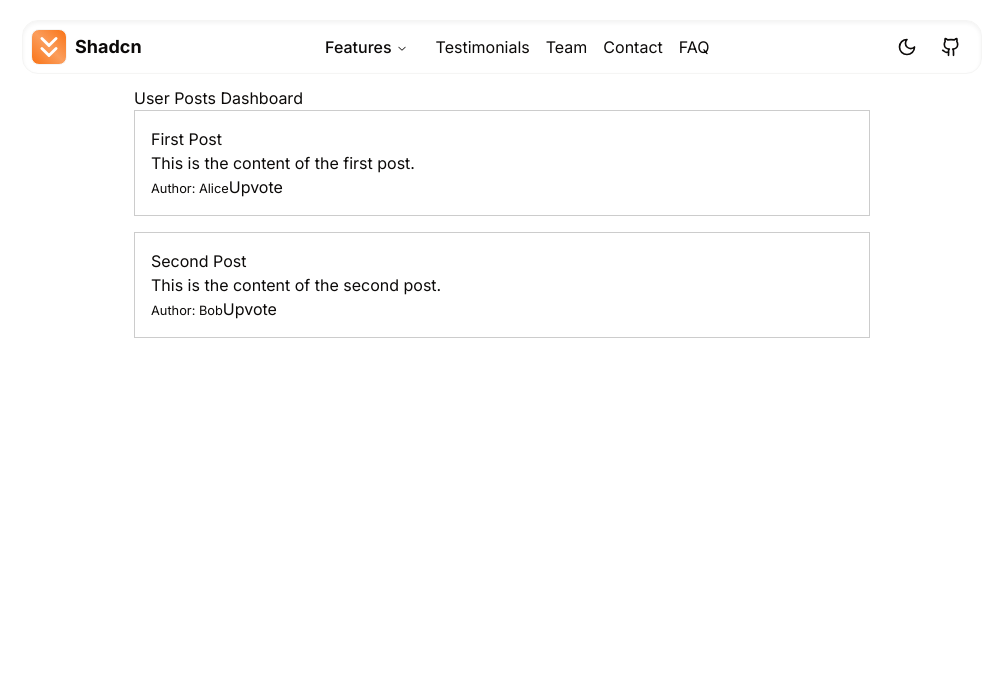
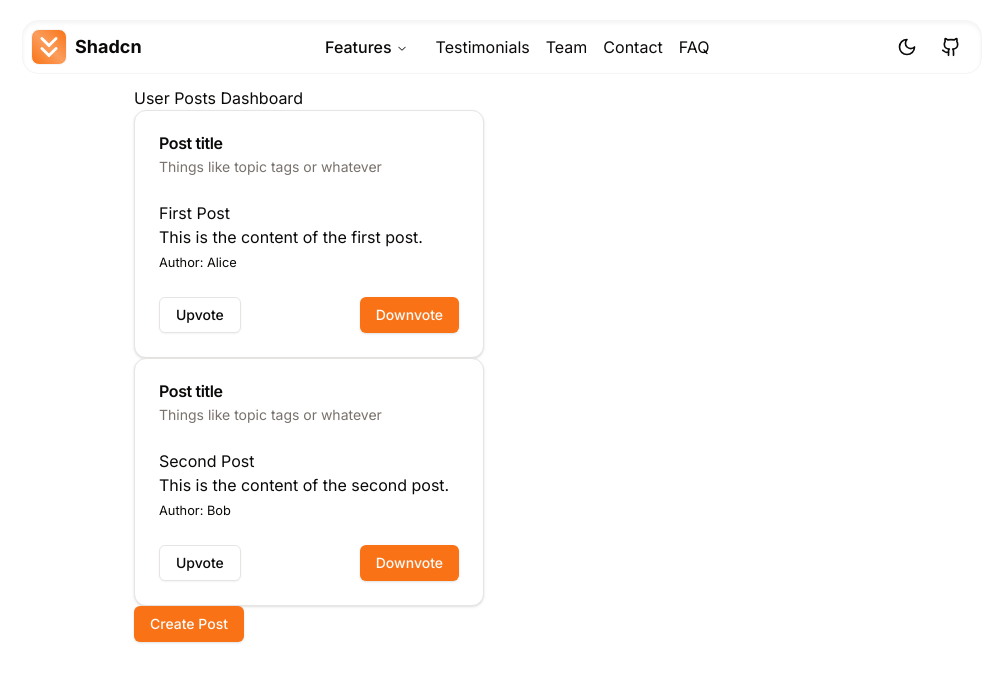
Before and after one commit to JasonYapzx/reputify, a Next.js app: page /dashboard in a window 1280 px wide. Shown: the top 682 px of the page, without its empty margins (138-1128 px from the left). Built offline with nearby package versions, Linux system fonts and the light colour scheme.

Commit message:
add baseline pages and API routes

```diff
--- a/src/app/dashboard/page.tsx
+++ b/src/app/dashboard/page.tsx
@@ -1,7 +1,12 @@
+"use client";
+import { Button } from "@/components/ui/button";
 import { NextPage } from 'next';
 import PostList from '../../components/PostList';
 import { posts } from '../../data/posts';
 import { Post } from '../../types/Post';
+
+
+import { useRouter } from 'next/navigation';
 
 interface DashboardProps {
   posts: Post[];
@@ -9,10 +14,17 @@ interface DashboardProps {
 
 
 const Dashboard: NextPage<DashboardProps> = ({}) => {
+  const router = useRouter();
+
+  const handleRoute = () => {
+    router.push('/form');
+  };
+
   return (
     <div style={styles.container}>
       <h1>User Posts Dashboard</h1>
       <PostList posts={posts} />
+      <Button onClick={handleRoute}>Create Post</Button>
     </div>
   );
 };
--- /dev/null
+++ b/src/app/form/page.tsx
@@ -0,0 +1,84 @@
+"use client"
+import { NextPage } from 'next';
+
+
+import { zodResolver } from "@hookform/resolvers/zod";
+import { useForm } from "react-hook-form";
+import { z } from "zod";
+
+import { Button } from "@/components/ui/button";
+import {
+  Card,
+  CardContent,
+  CardDescription,
+  CardHeader,
+  CardTitle
+} from "@/components/ui/card";
+import {
+  Form,
+  FormControl,
+  FormDescription,
+  FormField,
+  FormItem,
+  FormLabel,
+  FormMessage,
+} from "@/components/ui/form";
+import { Input } from "@/components/ui/input";
+
+const formSchema = z.object({
+  username: z.string().min(2).max(50),
+})
+
+
+const FormPage: NextPage = () => {
+
+  const form = useForm<z.infer<typeof formSchema>>({
+    resolver: zodResolver(formSchema),
+    defaultValues: {
+      username: "",
+    },
+  })
+
+  // 2. Define a submit handler.
+  function onSubmit(values: z.infer<typeof formSchema>) {
+    // Do something with the form values.
+    // ✅ This will be type-safe and validated.
+    console.log(values)
+  }
+
+  return (
+    <div className="flex items-center justify-center h-screen">
+    <Card className="w-[350px]">
+      <CardHeader>
+        <CardTitle>Create new post</CardTitle>
+        <CardDescription>Make a prediction</CardDescription>
+      </CardHeader>
+      <CardContent>
+    <Form {...form}>
+      <form onSubmit={form.handleSubmit(onSubmit)} className="space-y-8">
+        <FormField
+          control={form.control}
+          name="username"
+          render={({ field }) => (
+            <FormItem>
+              <FormLabel>Description</FormLabel>
+              <FormControl>
+                <Input placeholder="Text" {...field} />
+              </FormControl>
+              <FormDescription>
+                Your messsage
+              </FormDescription>
+              <FormMessage />
+            </FormItem>
+          )}
+          />
+        <Button type="submit">Submit</Button>
+      </form>
+    </Form>
+    </CardContent>
+      </Card>
+          </div>
+  );
+};
+
+export default FormPage;
--- a/src/app/profile/page.tsx
+++ b/src/app/profile/page.tsx
@@ -1,48 +1,46 @@
+import PostList from "@/components/PostList";
+import {
+  Avatar,
+  AvatarFallback,
+  AvatarImage,
+} from "@/components/ui/avatar";
+import {
+  Card,
+  CardContent,
+  CardHeader,
+  CardTitle
+} from "@/components/ui/card";
 import { NextPage } from 'next';
-import { users } from '../../../data/users';
+import { posts } from "../../data/posts";
+import { users } from '../../data/users';
 import { User } from '../../types/User';
 
 const ProfilePage: NextPage = () => {
   const user: User = users[0];
 
   return (
-    <div style={styles.container}>
-      <h1>Profile</h1>
-      <div style={styles.profile}>
-        <img
-          src={user.avatarUrl || '/avatars/default.png'}
-          alt={`${user.name}'s avatar`}
-          style={styles.avatar}
-        />
-        <div style={styles.info}>
+    <div>
+      <Card className="w-[350px]">
+      <CardHeader>
+        <CardTitle>Someone's Profile</CardTitle>
+      </CardHeader>
+      <CardContent>
+      <div>
+      <Avatar>
+      <AvatarImage src="https://github.com/shadcn.png" alt="@shadcn" />
+      <AvatarFallback>CN</AvatarFallback>
+    </Avatar>
+        <div className="flex flex-row space-x-2">
           <h2>{user.name}</h2>
           <p><strong>Email:</strong> {user.email}</p>
           <p>{user.bio}</p>
         </div>
       </div>
+          </CardContent></Card>
+      <PostList posts={posts}/>
     </div>
   );
 };
 
-const styles = {
-  container: {
-    maxWidth: '800px',
-    margin: '0 auto',
-    padding: '2rem',
-  },
-  profile: {
-    display: 'flex',
-    alignItems: 'center',
-  },
-  avatar: {
-    width: '150px',
-    height: '150px',
-    borderRadius: '50%',
-    marginRight: '2rem',
-  },
-  info: {
-    flex: 1,
-  },
-};
 
 export default ProfilePage;
--- a/src/components/PostItem.tsx
+++ b/src/components/PostItem.tsx
@@ -1,6 +1,17 @@
 "use client";
 import React, { useState } from 'react';
 import { Post } from '../types/Post';
+
+
+import { Button } from "@/components/ui/button";
+import {
+  Card,
+  CardContent,
+  CardDescription,
+  CardFooter,
+  CardHeader,
+  CardTitle,
+} from "@/components/ui/card";
 
 interface PostItemProps {
   post: Post;
@@ -43,24 +54,23 @@ const PostItem: React.FC<PostItemProps> = ({ post }) => {
     setLoading(false);
   };
 
-
-
   return (
-    <div style={styles.postItem}>
+    <Card className="w-[350px]">
+      <CardHeader>
+        <CardTitle>Post title</CardTitle>
+        <CardDescription>Things like topic tags or whatever</CardDescription>
+      </CardHeader>
+      <CardContent>
       <h2>{post.title}</h2>
       <p>{post.content}</p>
       <small>Author: {post.author}</small>
-      <button onClick={handleUpvoteClick}>Upvote</button>
-    </div>
+      </CardContent>
+      <CardFooter className="flex justify-between">
+        <Button onClick={handleUpvoteClick} variant="outline">Upvote</Button>
+        <Button>Downvote</Button>
+      </CardFooter>
+    </Card>
   );
 };
 
-const styles = {
-  postItem: {
-    border: '1px solid #ccc',
-    padding: '1rem',
-    marginBottom: '1rem',
-  },
-};
-
 export default PostItem;
```
Also changed, not shown: src/components/PostList.tsx (line endings or trailing spaces).
